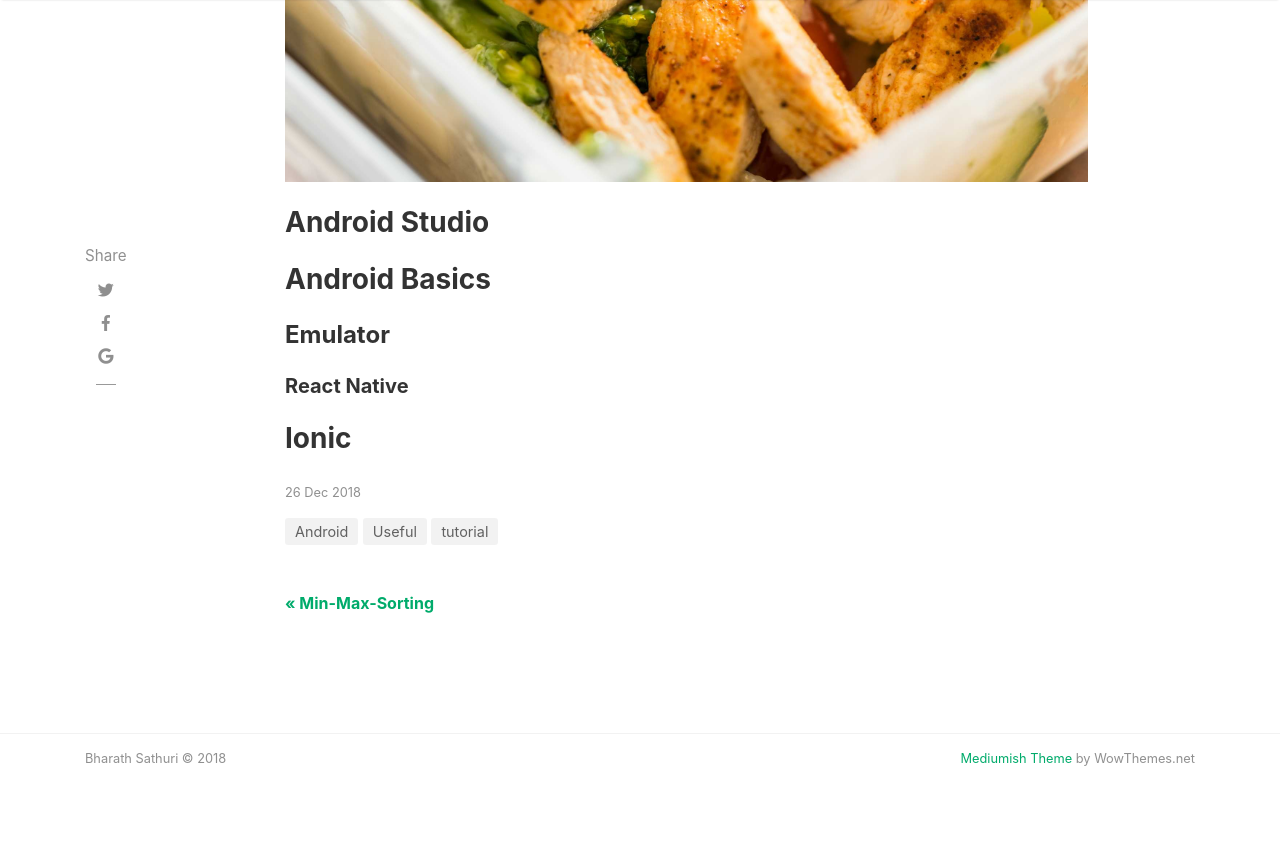
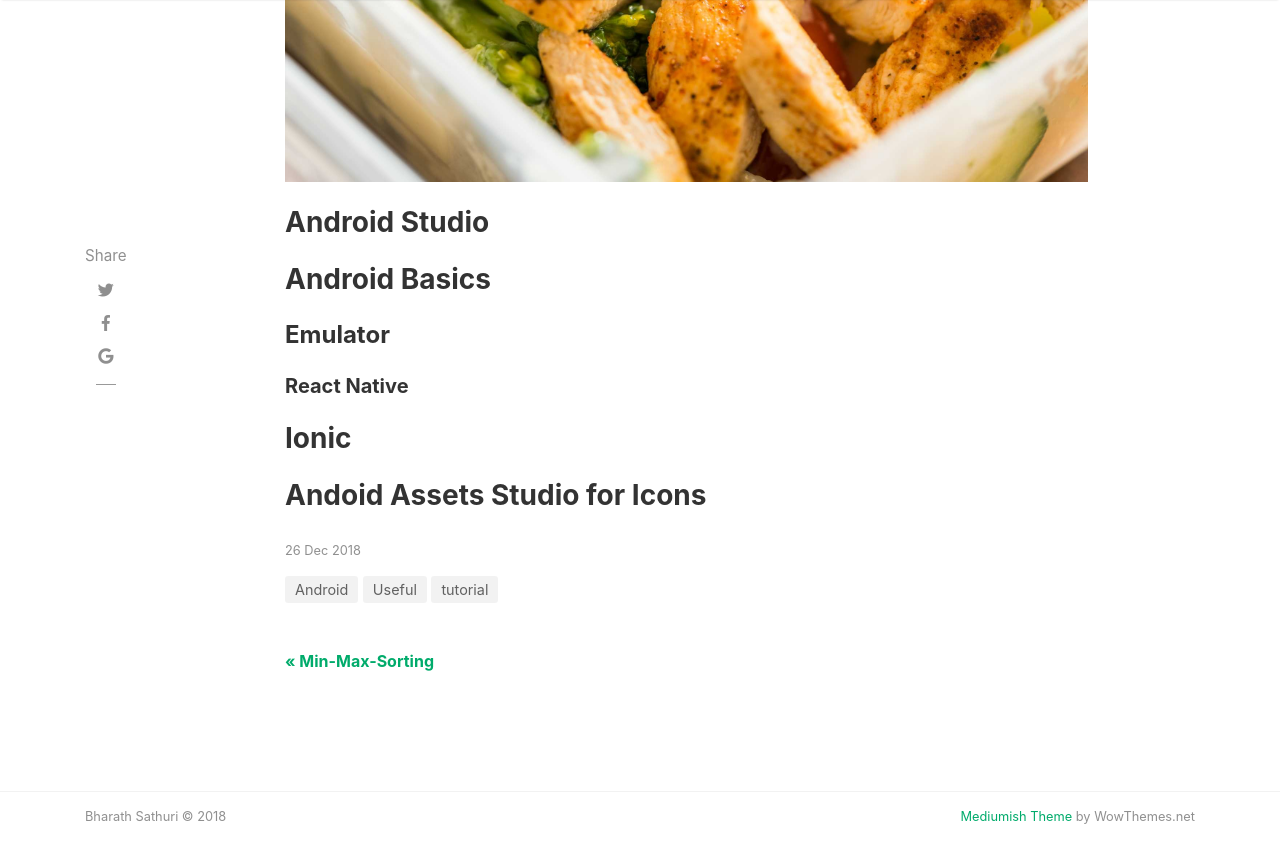
Before and after one commit to StarkSources/myblog, a Jekyll site: the page built from _posts/2018-12-26-How-to-develop-a-Mobile-Application.md, in a window 1280 px wide and 900 px high, scrolled down 798 px. Shown: the top 863 px of the window. Built offline with Jekyll 4.4.1, drawn with Linux system fonts in a browser that asks for light colours; nearby versions of some CDN libraries; comment, search, counter and statistics services are not loaded.

Commit message:
Update 2018-12-26-How-to-develop-a-Mobile-Application.md

```diff
--- a/_posts/2018-12-26-How-to-develop-a-Mobile-Application.md
+++ b/_posts/2018-12-26-How-to-develop-a-Mobile-Application.md
@@ -12,3 +12,4 @@
 #### Emulator
 ##### React Native
 ### Ionic
+### Andoid Assets Studio for Icons
```
